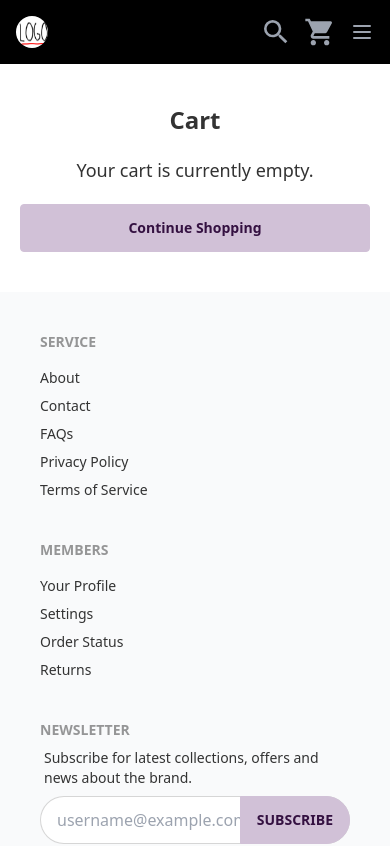
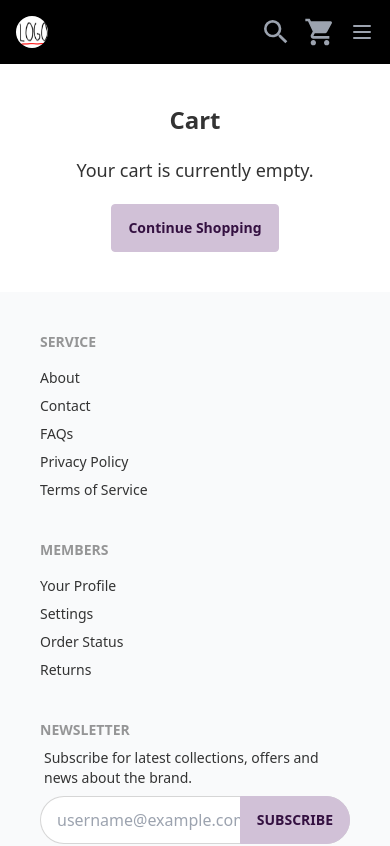
Before and after one commit to drinkthis4me/shopping-w-Tailwind, a Nuxt app: page /cart in a window 390 px wide. Shown: the top 846 px of the page. Built offline with nearby package versions, Linux system fonts and the light colour scheme.

Commit message:
add: responsive grid

```diff
--- a/pages/cart.vue
+++ b/pages/cart.vue
@@ -6,8 +6,9 @@
       <div v-if="numberOfItems" class="mt-1 text-center text-sm text-slate-600">
         {{ numberOfItems }} Item{{ numberOfItems > 1 ? 's' : '' }}
       </div>
+      <div class="grid gap-5 md:grid-cols-3">
         <!-- Items -->
-      <div v-if="cart && numberOfItems" class="mt-5 border-y-2">
+        <div v-if="cart && numberOfItems" class="mt-5 border-y-2 md:col-span-2">
           <ul class="divide-y">
             <li v-for="item in cart.items" :key="item.addedTime" class="py-5">
               <CartItem
@@ -27,7 +28,7 @@
             <p class="font-medium">Estimated shipping and fee</p>
             <span>{{ shipping.toLocaleString() }}</span>
           </div>
-        <div class="flex justify-between border-y py-4">
+          <div class="flex justify-between border-y-2 py-4">
             <p class="font-medium">Total</p>
             <span>NT${{ total.toLocaleString() }}</span>
           </div>
@@ -42,13 +43,14 @@
             </NuxtLink>
           </div>
         </div>
-      <div v-else class="form-control mt-5 space-y-5">
-        <div class="text-center text-lg">Your cart is currently empty.</div>
+        <div v-else class="col-span-3 flex flex-col items-center mt-5 space-y-5">
+          <div class="text-lg">Your cart is currently empty.</div>
           <button
             class="btn btn-primary rounded capitalize"
             @click="navigateTo('/')">
             Continue Shopping
           </button>
+        </div>
       </div>
     </div>
   </div>
```
Lines whose indentation alone changed are shown as unchanged.
